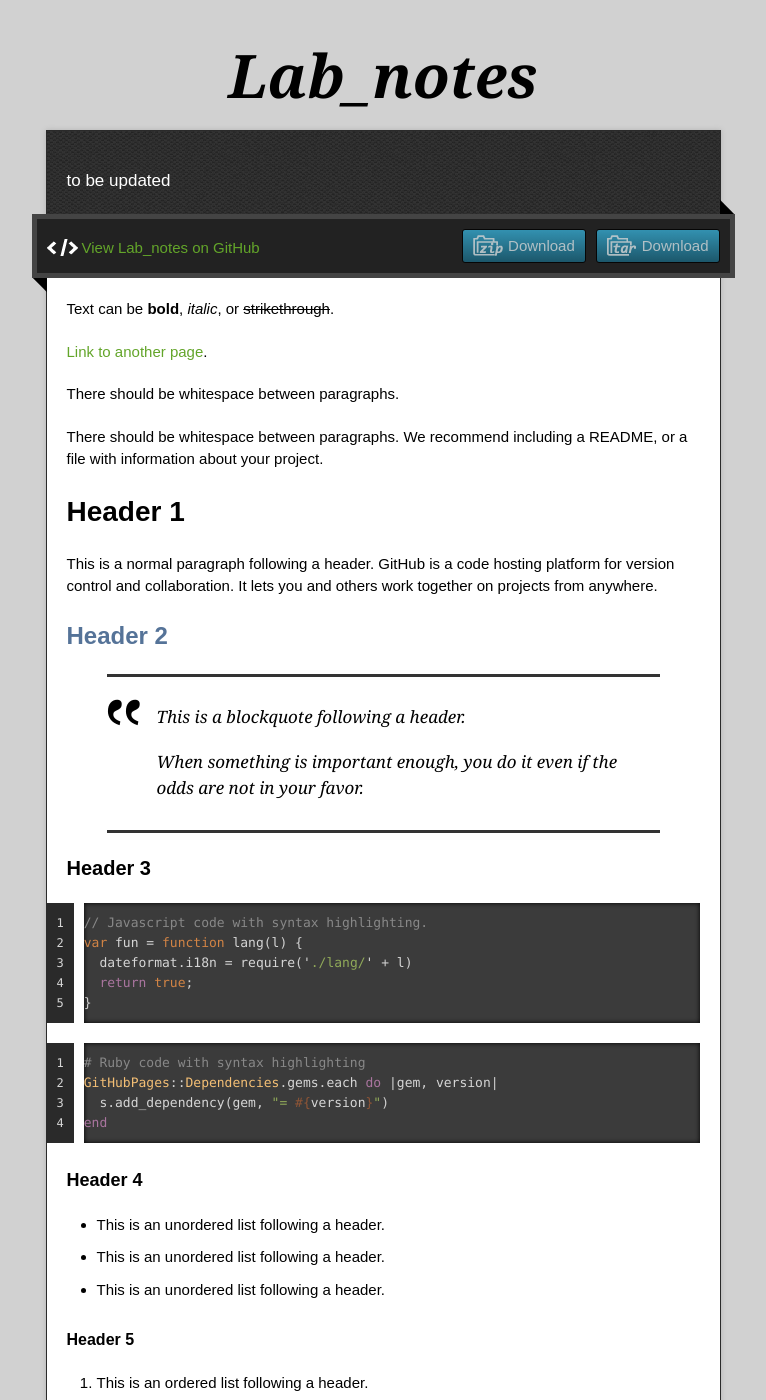
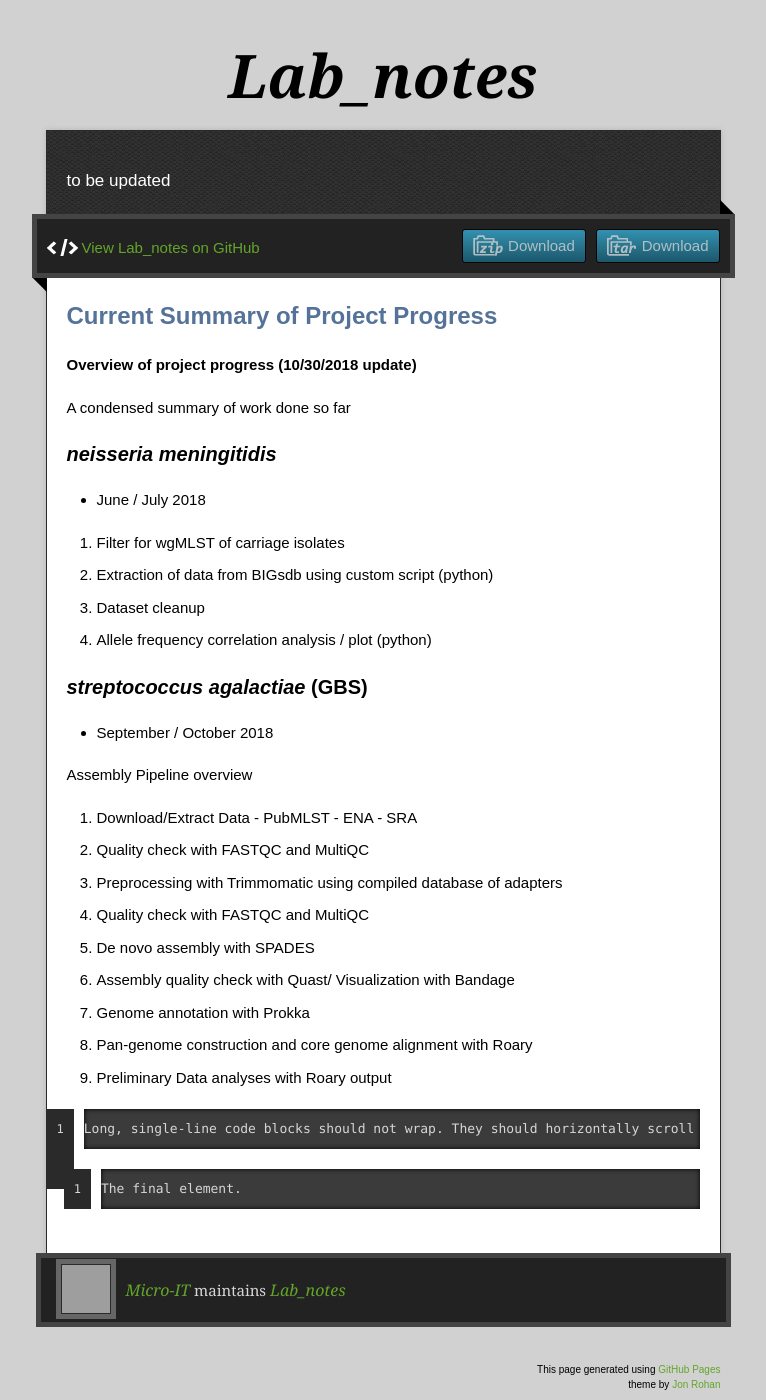
Before and after one commit to Micro-IT/lab_notes, a Jekyll site: the page built from index.md, in a window 1280 px wide and 1400 px high. Shown: the whole window, without its empty margins (257-1023 px from the left). Built offline with Jekyll 4.4.1, drawn with Linux system fonts in a browser that asks for light colours; our own code applies the rules of GitHub Pages for plain Markdown files; some of the changed text lies outside the part shown; grey boxes are pictures that could not be loaded.

Commit message:
Update index.md

````diff
--- a/index.md
+++ b/index.md
@@ -2,117 +2,38 @@
 layout: default
 ---
 
-Text can be **bold**, _italic_, or ~~strikethrough~~.
+## Current Summary of Project Progress
 
-[Link to another page](./another-page.html).
+**Overview of project progress (10/30/2018 update)**
 
-There should be whitespace between paragraphs.
+A condensed summary of work done so far
 
-There should be whitespace between paragraphs. We recommend including a README, or a file with information about your project.
+### _neisseria meningitidis_
 
-# Header 1
+* June / July 2018
 
-This is a normal paragraph following a header. GitHub is a code hosting platform for version control and collaboration. It lets you and others work together on projects from anywhere.
+1. Filter for wgMLST of carriage isolates
+2. Extraction of data from BIGsdb using custom script (python)
+3. Dataset cleanup
+4. Allele frequency correlation analysis / plot (python)
 
-## Header 2
+### _streptococcus agalactiae_ (GBS)
 
-> This is a blockquote following a header.
->
-> When something is important enough, you do it even if the odds are not in your favor.
+* September / October 2018
 
-### Header 3
-
-```js
-// Javascript code with syntax highlighting.
-var fun = function lang(l) {
-  dateformat.i18n = require('./lang/' + l)
-  return true;
-}
-```
-
-```ruby
-# Ruby code with syntax highlighting
-GitHubPages::Dependencies.gems.each do |gem, version|
-  s.add_dependency(gem, "= #{version}")
-end
-```
-
-#### Header 4
-
-*   This is an unordered list following a header.
-*   This is an unordered list following a header.
-*   This is an unordered list following a header.
-
-##### Header 5
-
-1.  This is an ordered list following a header.
-2.  This is an ordered list following a header.
-3.  This is an ordered list following a header.
-
-###### Header 6
-
-| head1        | head two          | three |
-|:-------------|:------------------|:------|
-| ok           | good swedish fish | nice  |
-| out of stock | good and plenty   | nice  |
-| ok           | good `oreos`      | hmm   |
-| ok           | good `zoute` drop | yumm  |
-
-### There's a horizontal rule below this.
-
-* * *
-
-### Here is an unordered list:
-
-*   Item foo
-*   Item bar
-*   Item baz
-*   Item zip
-
-### And an ordered list:
-
-1.  Item one
-1.  Item two
-1.  Item three
-1.  Item four
-
-### And a nested list:
-
-- level 1 item
-  - level 2 item
-  - level 2 item
-    - level 3 item
-    - level 3 item
-- level 1 item
-  - level 2 item
-  - level 2 item
-  - level 2 item
-- level 1 item
-  - level 2 item
-  - level 2 item
-- level 1 item
-
-### Small image
-
-![Octocat](https://assets-cdn.github.com/images/icons/emoji/octocat.png)
-
-### Large image
-
-![Branching](https://guides.github.com/activities/hello-world/branching.png)
-
-
-### Definition lists can be used with HTML syntax.
-
-<dl>
-<dt>Name</dt>
-<dd>Godzilla</dd>
-<dt>Born</dt>
-<dd>1952</dd>
-<dt>Birthplace</dt>
-<dd>Japan</dd>
-<dt>Color</dt>
-<dd>Green</dd>
-</dl>
+Assembly Pipeline overview
+  1. Download/Extract Data
+    - PubMLST
+    - ENA
+    - SRA
+  2. Quality check with FASTQC and MultiQC
+  3. Preprocessing with Trimmomatic using compiled database of adapters
+  4. Quality check with FASTQC and MultiQC
+  5. De novo assembly with SPADES
+  6. Assembly quality check with Quast/ Visualization with Bandage
+  7. Genome annotation with Prokka
+  8. Pan-genome construction and core genome alignment with Roary
+  9. Preliminary Data analyses with Roary output
 
 ```
 Long, single-line code blocks should not wrap. They should horizontally scroll if they are too long. This line should be long enough to demonstrate this.
````
